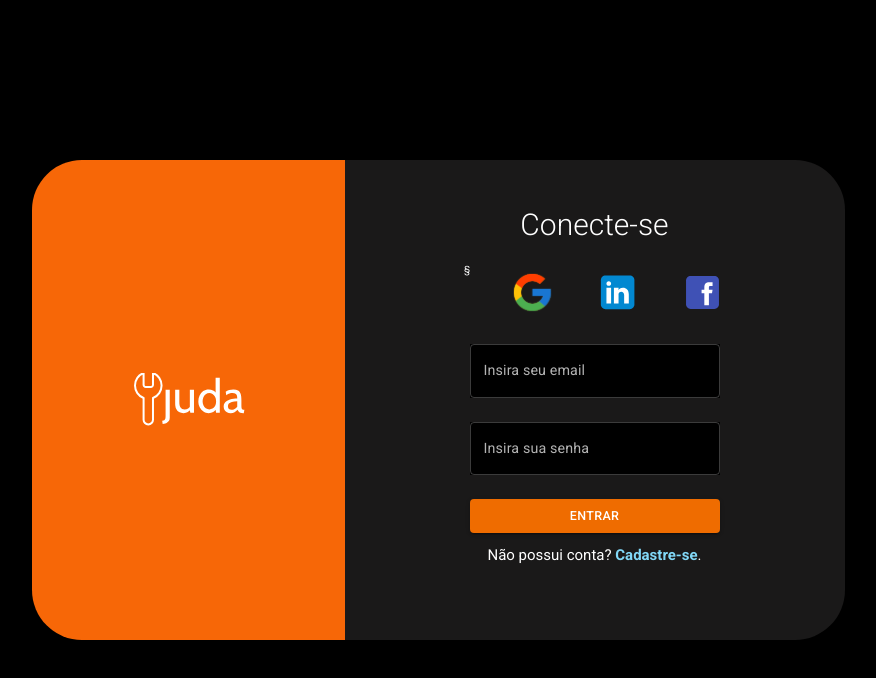
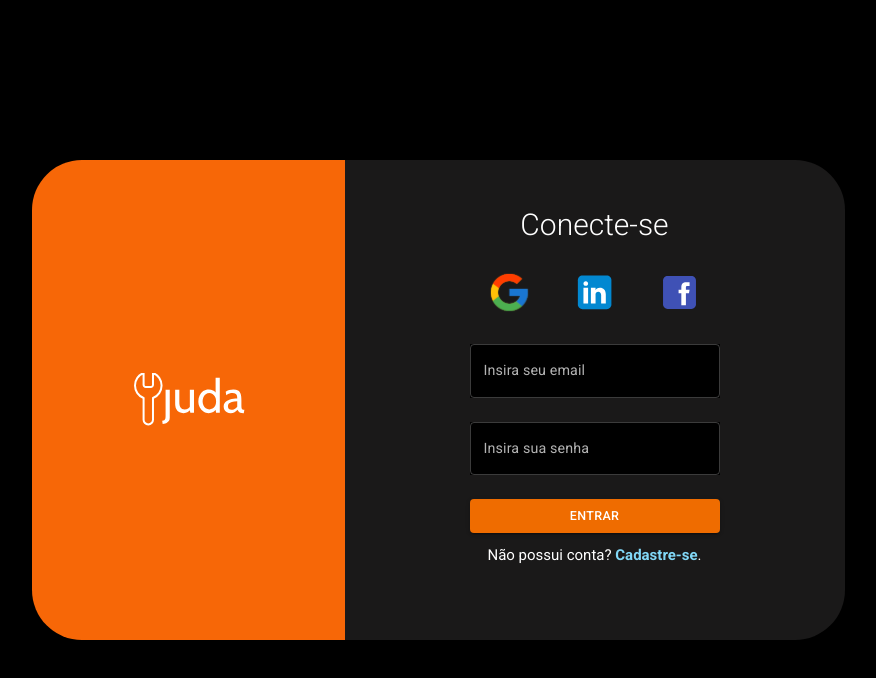
Before and after one commit to ijuda/react-ijuda, a React (Vite) app: page /login in a window 1280 px wide. Shown: the top 678 px of the page, without its empty margins (202-1078 px from the left). Built offline with nearby package versions, Linux system fonts and the light colour scheme.

Commit message:
feat(IJUDA-25): remove simbol.

```diff
--- a/src/containers/Login/index.tsx
+++ b/src/containers/Login/index.tsx
@@ -28,7 +28,6 @@ const Login = () => {
         <C.FormBox>
           <C.Title>Conecte-se</C.Title>
           <C.SocialLogin>
-            §
             <Google />
             <Linkedin />
             <Facebook />
```
